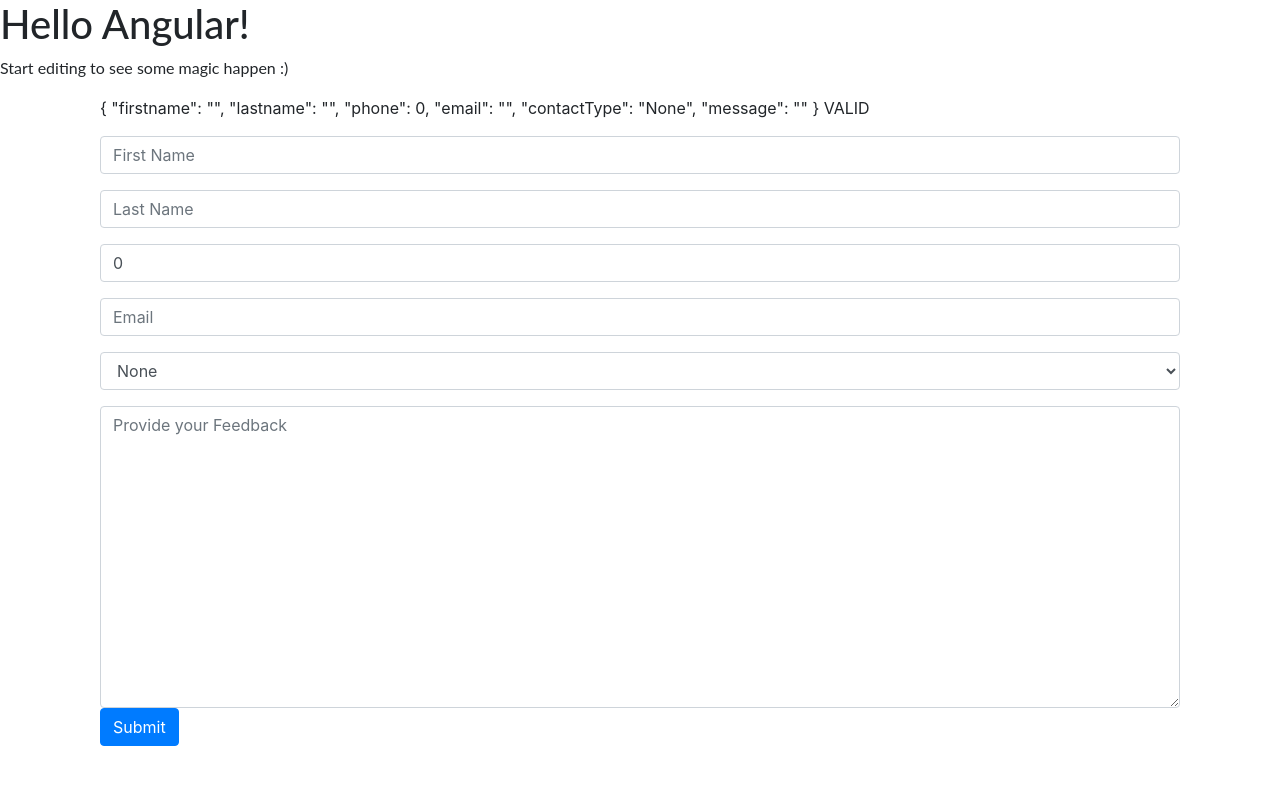
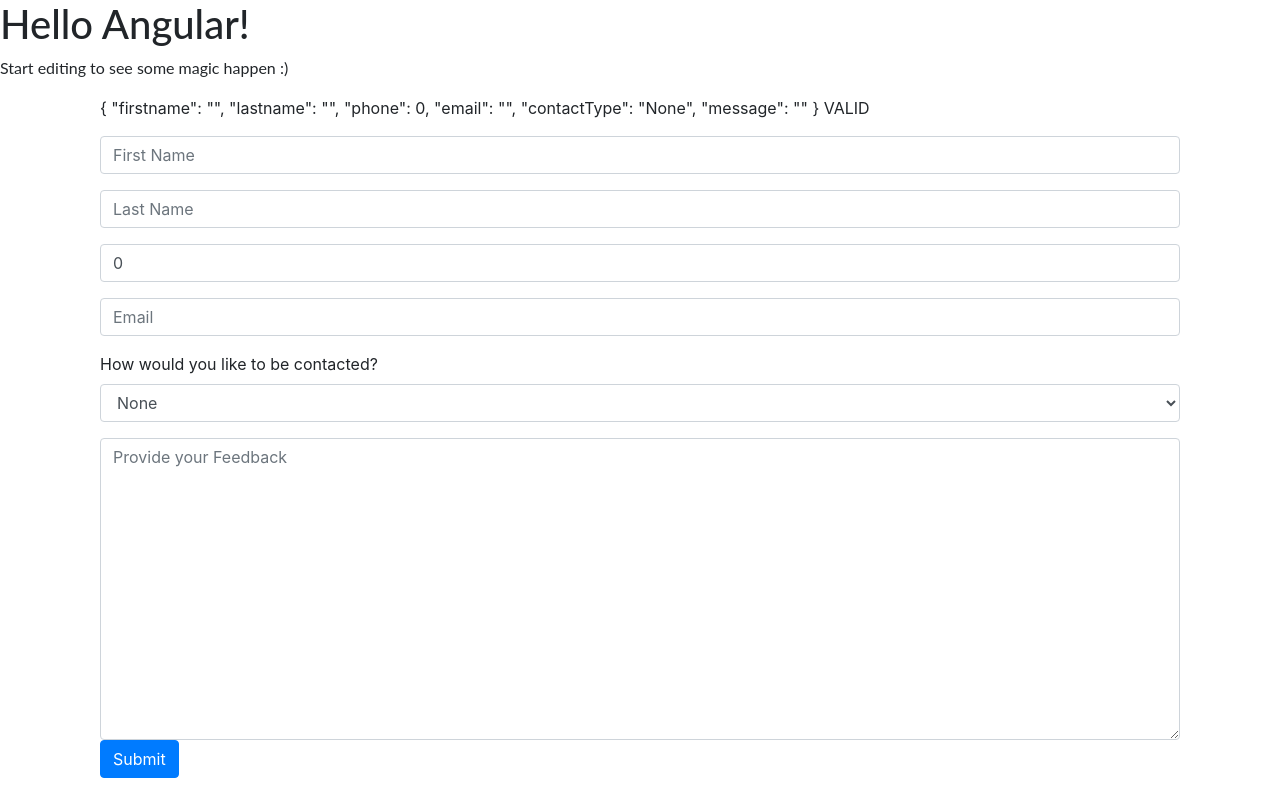
Before and after one commit to pauleman6/angular-forms, an Angular app: page / in a window 1280 px wide. Built offline with nearby package versions, Linux system fonts and the light colour scheme.

Commit message:
1 file modified

```diff
--- a/src/app/feedback-form/feedback-form.component.html
+++ b/src/app/feedback-form/feedback-form.component.html
@@ -16,6 +16,7 @@
       <input class="form-control" placeholder="Email" formControlName="email" type="email">
     </div>
     <div class="form-group">
+      <label>How would you like to be contacted?</label>
       <select class="form-control" placeholder="How to contact?" formControlName="contactType">
         <option *ngFor="let ctype of contactType" [value]="ctype">{{ctype}}</option>
       </select>
```
